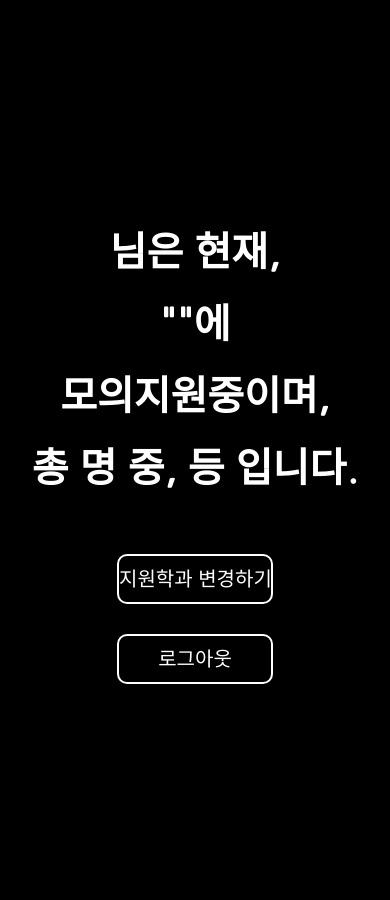
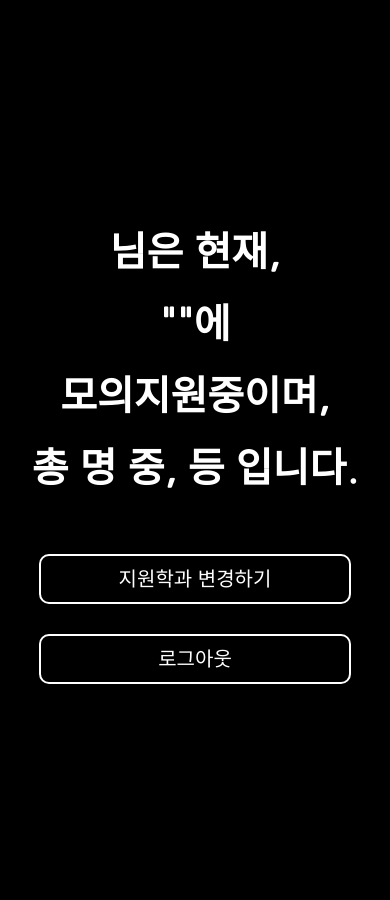
Before and after one commit to Yang-Min-Seok/Hufs_apply, a Flask app: page /show in a window 390 px wide. Run offline with Flask 2, Linux system fonts and the light colour scheme.

Commit message:
Update main_res.css

```diff
--- a/static/css/Show/main_res.css
+++ b/static/css/Show/main_res.css
@@ -9,10 +9,10 @@
         display:none;
     }
     #main .wrap .hello h3{
-
+        font-size: 25px;
     }
     #main .wrap .result{
-        width:100%;
+        width:100% !important;
     }
     #main .wrap .result h3{
 
@@ -23,4 +23,7 @@
     #main .wrap .result form p{
 
     }
+    #main .wrap .result form p input{
+        width:80% !important;
+    }
 }
```
